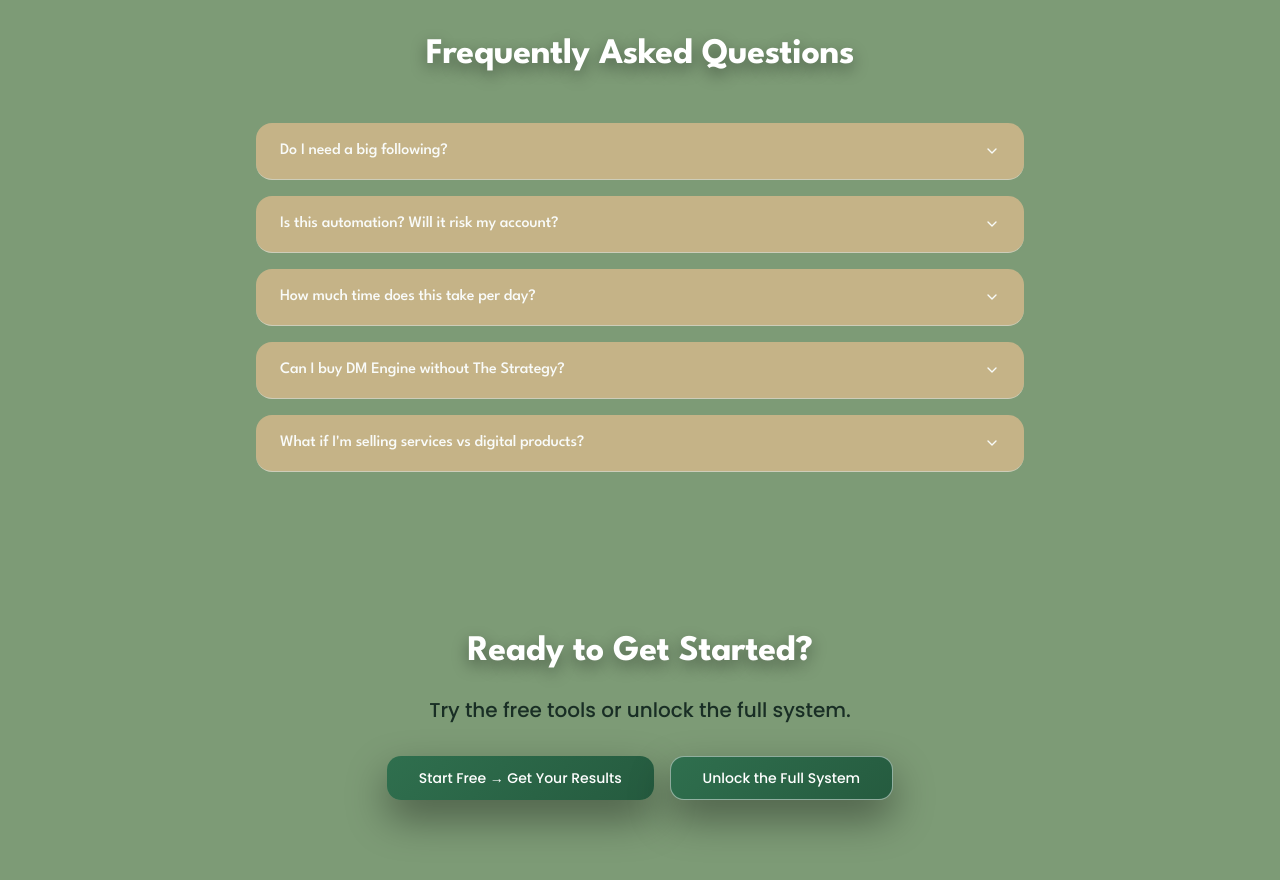
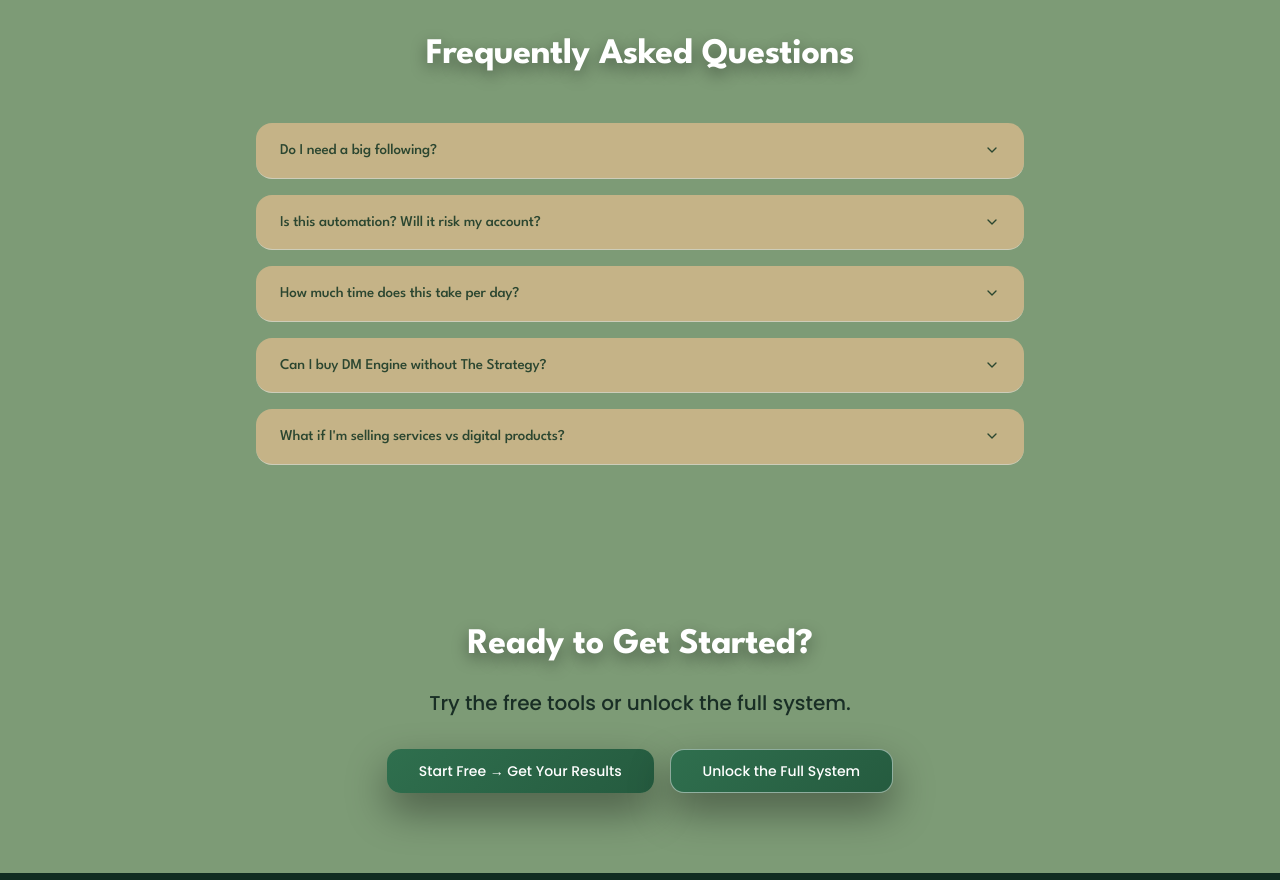
Before and after one commit to gmajors1326/strategies-tool-funnel, a Next.js app: page / in a window 1280 px wide. Shown: the part 3480-4360 px from the top of the page. Built offline with nearby package versions, Linux system fonts and the light colour scheme.

Commit message:
Set FAQ text dark green and increase size

```diff
--- a/app/page.tsx
+++ b/app/page.tsx
@@ -131,32 +131,32 @@ export default function HomePage() {
         <div className="max-w-3xl mx-auto">
           <Accordion type="single" collapsible className="space-y-4">
             <AccordionItem value="following" className="bg-card/80 border-border/60 rounded-lg px-6">
-              <AccordionTrigger className="text-foreground">Do I need a big following?</AccordionTrigger>
-              <AccordionContent className="text-card-foreground/70">
+              <AccordionTrigger className="text-card-foreground text-[15px]">Do I need a big following?</AccordionTrigger>
+              <AccordionContent className="text-card-foreground text-[15px]">
                 No. These tools work at any follower count. The Strategy is designed to help you build engagement regardless of your current size.
               </AccordionContent>
             </AccordionItem>
             <AccordionItem value="automation" className="bg-card/80 border-border/60 rounded-lg px-6">
-              <AccordionTrigger className="text-foreground">Is this automation? Will it risk my account?</AccordionTrigger>
-              <AccordionContent className="text-card-foreground/70">
+              <AccordionTrigger className="text-card-foreground text-[15px]">Is this automation? Will it risk my account?</AccordionTrigger>
+              <AccordionContent className="text-card-foreground text-[15px]">
                 No automation. These are strategic frameworks you implement manually. Everything is designed to work within Instagram&apos;s guidelines.
               </AccordionContent>
             </AccordionItem>
             <AccordionItem value="time" className="bg-card/80 border-border/60 rounded-lg px-6">
-              <AccordionTrigger className="text-foreground">How much time does this take per day?</AccordionTrigger>
-              <AccordionContent className="text-card-foreground/70">
+              <AccordionTrigger className="text-card-foreground text-[15px]">How much time does this take per day?</AccordionTrigger>
+              <AccordionContent className="text-card-foreground text-[15px]">
                 The Strategy is designed for 15-30 minutes of focused engagement per day. The tools help you maximize impact in that time.
               </AccordionContent>
             </AccordionItem>
             <AccordionItem value="dm-only" className="bg-card/80 border-border/60 rounded-lg px-6">
-              <AccordionTrigger className="text-foreground">Can I buy DM Engine without The Strategy?</AccordionTrigger>
-              <AccordionContent className="text-card-foreground/70">
+              <AccordionTrigger className="text-card-foreground text-[15px]">Can I buy DM Engine without The Strategy?</AccordionTrigger>
+              <AccordionContent className="text-card-foreground text-[15px]">
                 Yes. DM Engine is a standalone product focused specifically on DM flows and follow-ups. The Strategy is for overall engagement strategy.
               </AccordionContent>
             </AccordionItem>
             <AccordionItem value="services-vs-products" className="bg-card/80 border-border/60 rounded-lg px-6">
-              <AccordionTrigger className="text-foreground">What if I&apos;m selling services vs digital products?</AccordionTrigger>
-              <AccordionContent className="text-card-foreground/70">
+              <AccordionTrigger className="text-card-foreground text-[15px]">What if I&apos;m selling services vs digital products?</AccordionTrigger>
+              <AccordionContent className="text-card-foreground text-[15px]">
                 The tools adapt to your offer type. DM Engine includes templates for both service-based and product-based businesses.
               </AccordionContent>
             </AccordionItem>
```
